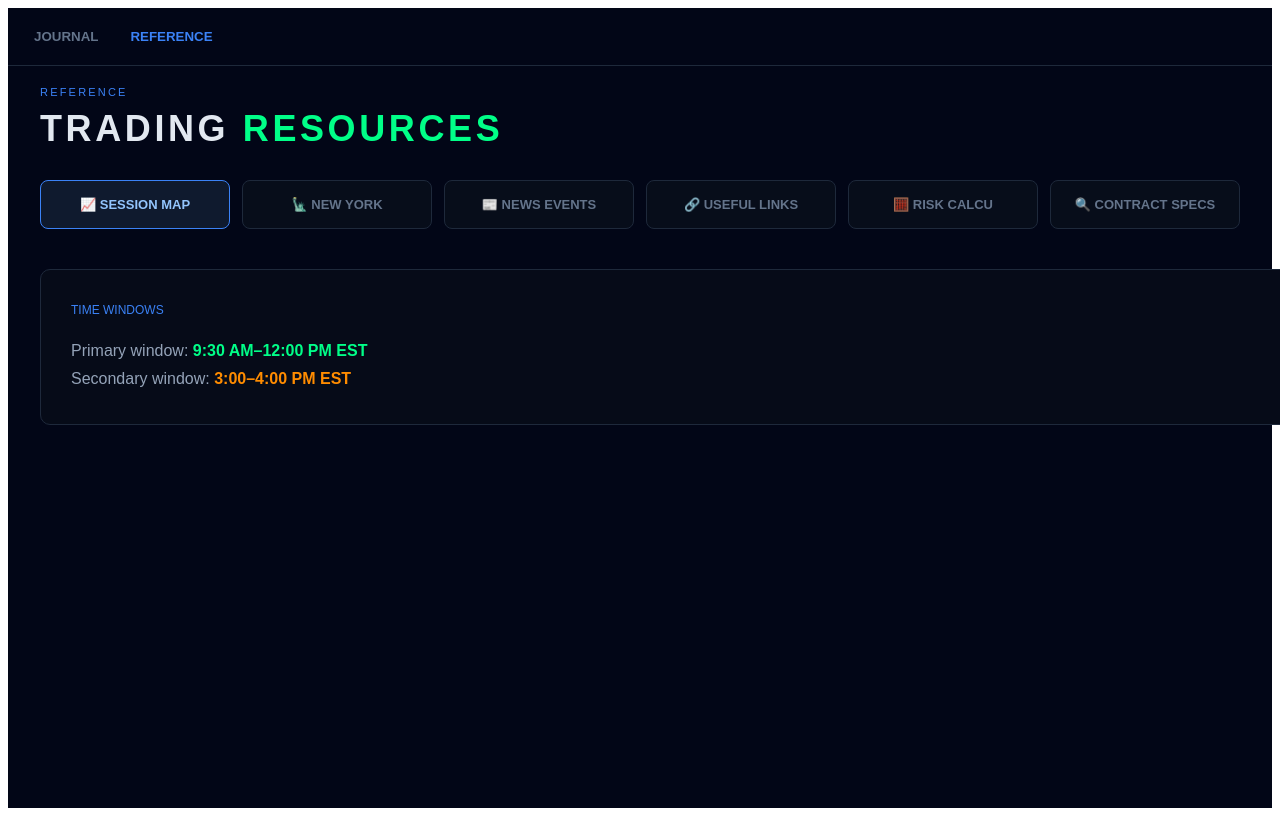
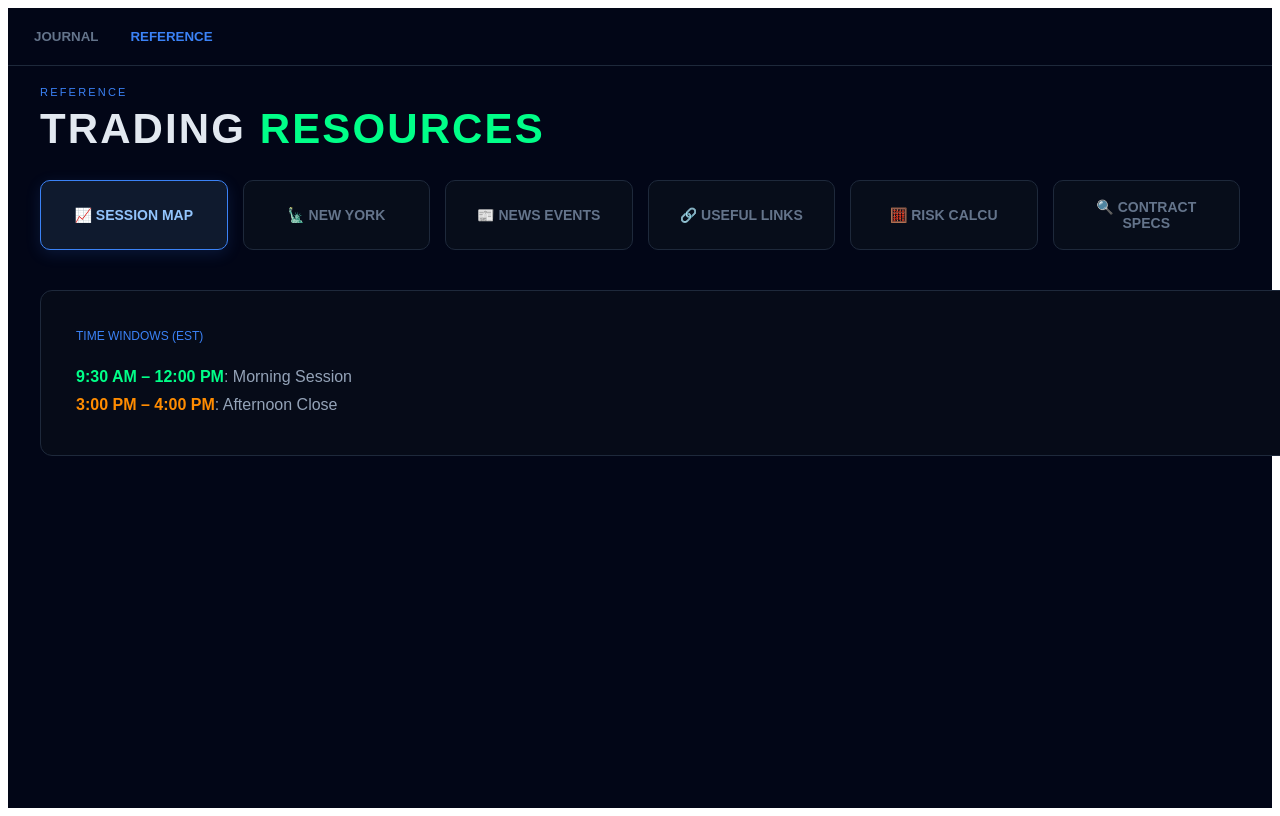
Before and after one commit to AyeOhh/futurestrading-journal, a React (Vite) app: page / in a window 1280 px wide. Both pictures are taken after a click on the button "REFERENCE". Shown: the top 816 px of the page. Built offline with nearby package versions, Linux system fonts and the light colour scheme.

Commit message:
commit to main

```diff
--- a/src/trading-journal.jsx
+++ b/src/trading-journal.jsx
@@ -1,6 +1,6 @@
 import { useState, useEffect, useMemo, useRef } from "react";
 
-// ── Storage adapter ─────────────────────────────────────────────────────────
+// ── Storage adapter: uses window.storage in Claude.ai, localStorage elsewhere ──
 const storage = (() => {
   const hasWindowStorage = typeof window !== 'undefined' && window.storage &&
     typeof window.storage.get === 'function' && typeof window.storage.set === 'function';
@@ -13,19 +13,20 @@ const storage = (() => {
   };
 })();
 
-// ── Constants ───────────────────────────────────────────────────────────────
+// ── Constants & Options ───────────────────────────────────────────────────
 const BIAS_OPTIONS = ["Bullish", "Bearish", "Neutral", "Mixed"];
 const MISTAKE_OPTIONS = ["Entered without setup", "Chased / FOMO", "Ignored confirmation", "Moved stop", "Cut winner early", "Let loser run"];
 const MOOD_OPTIONS = ["Focused 🎯", "Disciplined 🧠", "Confident 💪", "Patient 🧘", "Calm 😌", "Tired 😴", "Anxious 😬"];
 const GRADE_OPTIONS = ["A+", "A", "B+", "B", "C", "D", "F"];
 const INSTRUMENTS = ["ES", "MES", "NQ", "MNQ"];
 
-// ── Reference Section (The Fixed Component) ────────────────────────────────
+// ── Reference Section Component (Restored & Enhanced) ─────────────────────
 const ReferenceSection = ({ activeSection, setActiveSection }) => {
   const USER_LINKS = [
     { name: "TradingView Charts", url: "https://www.tradingview.com", info: "Primary charting and technical analysis platform." },
     { name: "Economic Calendar", url: "https://www.forexfactory.com/calendar", info: "Watch for CPI, FOMC, and high-impact news." },
-    { name: "CME FedWatch", url: "https://www.cmegroup.com/markets/interest-rates/fedwatch-tool.html", info: "Monitor interest rate probabilities." }
+    { name: "CME FedWatch", url: "https://www.cmegroup.com/markets/interest-rates/fedwatch-tool.html", info: "Monitor interest rate probabilities." },
+    { name: "Financial Juice", url: "https://www.financialjuice.com", info: "Real-time news squawk and financial headlines." }
   ];
 
   const SECTIONS = [
@@ -38,25 +39,26 @@ const ReferenceSection = ({ activeSection, setActiveSection }) => {
   ];
 
   return (
-    <div style={{ padding: "20px", maxWidth: "1200px", margin: "0 auto" }}>
+    <div style={{ padding: "20px", maxWidth: "1200px", margin: "0 auto", animation: "fadeIn 0.4s ease" }}>
       <div style={{ marginBottom: 30 }}>
         <div style={{ fontSize: 11, color: "#3b82f6", letterSpacing: "0.2em", marginBottom: 10 }}>REFERENCE</div>
-        <div style={{ fontFamily: "sans-serif", fontWeight: "bold", fontSize: 36, color: "#e2e8f0", letterSpacing: "0.1em" }}>
+        <div style={{ fontFamily: "sans-serif", fontWeight: "800", fontSize: 42, color: "#e2e8f0", letterSpacing: "0.05em", lineHeight: 1 }}>
           TRADING <span style={{ color: "#00ff88" }}>RESOURCES</span>
         </div>
       </div>
 
-      <div style={{ display: "grid", gridTemplateColumns: "repeat(auto-fit, minmax(180px, 1fr))", gap: 12, marginBottom: 40 }}>
+      <div style={{ display: "grid", gridTemplateColumns: "repeat(auto-fit, minmax(180px, 1fr))", gap: 15, marginBottom: 40 }}>
         {SECTIONS.map(s => (
           <button
             key={s.id}
             onClick={() => setActiveSection(s.id)}
             style={{
-              padding: "16px 20px", borderRadius: 8, fontSize: 13, fontWeight: 600, cursor: "pointer",
+              padding: "18px 24px", borderRadius: 10, fontSize: 14, fontWeight: 700, cursor: "pointer",
               transition: "all .2s ease", textAlign: "center",
               background: activeSection === s.id ? "#0f1a2e" : "#070d1a",
               border: `1px solid ${activeSection === s.id ? "#3b82f6" : "#1e293b"}`,
-              color: activeSection === s.id ? "#93c5fd" : "#64748b"
+              color: activeSection === s.id ? "#93c5fd" : "#64748b",
+              boxShadow: activeSection === s.id ? "0 4px 15px rgba(59, 130, 246, 0.15)" : "none"
             }}
           >
             {s.label}
@@ -64,16 +66,14 @@ const ReferenceSection = ({ activeSection, setActiveSection }) => {
         ))}
       </div>
 
-      <div style={{ background: "#060b18", border: "1px solid #1e293b", borderRadius: 10, padding: "30px", width: "100%" }}>
+      <div style={{ background: "#060b18", border: "1px solid #1e293b", borderRadius: 12, padding: "35px", width: "100%" }}>
         {activeSection === "links" && (
           <div style={{ display: "grid", gridTemplateColumns: "repeat(auto-fit, minmax(320px, 1fr))", gap: 20 }}>
             {USER_LINKS.map((link, idx) => (
-              <div key={idx} style={{ background: "#0a0e1a", border: "1px solid #1e3a5f", borderRadius: 8, padding: "18px" }}>
-                <div style={{ display: "flex", justifyContent: "space-between", marginBottom: 10 }}>
-                  <div style={{ fontSize: 16, fontWeight: 700, color: "#e2e8f0" }}>{link.name}</div>
-                  <a href={link.url} target="_blank" rel="noopener noreferrer" style={{ fontSize: 11, color: "#00ff88", textDecoration: "none", border: "1px solid #00ff8844", padding: "4px 10px", borderRadius: 4 }}>OPEN ↗</a>
-                </div>
-                <div style={{ fontSize: 13, color: "#94a3b8", lineHeight: 1.6 }}>{link.info}</div>
+              <div key={idx} style={{ background: "#0a0e1a", border: "1px solid #1e3a5f", borderRadius: 10, padding: "20px" }}>
+                <div style={{ fontSize: 18, fontWeight: 700, color: "#e2e8f0", marginBottom: 8 }}>{link.name}</div>
+                <div style={{ fontSize: 14, color: "#94a3b8", lineHeight: 1.6, marginBottom: 15 }}>{link.info}</div>
+                <a href={link.url} target="_blank" rel="noopener noreferrer" style={{ fontSize: 12, color: "#00ff88", textDecoration: "none", border: "1px solid #00ff8844", padding: "8px 12px", borderRadius: 6, display: "inline-block" }}>OPEN LINK ↗</a>
               </div>
             ))}
           </div>
@@ -81,55 +81,53 @@ const ReferenceSection = ({ activeSection, setActiveSection }) => {
 
         {activeSection === "sessions" && (
           <div style={{ color: "#94a3b8", lineHeight: 1.8 }}>
-             <div style={{ fontSize: 12, color: "#3b82f6", marginBottom: 15 }}>TIME WINDOWS</div>
-             Primary window: <strong style={{ color: "#00ff88" }}>9:30 AM–12:00 PM EST</strong><br/>
-             Secondary window: <strong style={{ color: "#ff8c00" }}>3:00–4:00 PM EST</strong>
+             <div style={{ fontSize: 12, color: "#3b82f6", marginBottom: 15 }}>TIME WINDOWS (EST)</div>
+             <strong style={{ color: "#00ff88" }}>9:30 AM – 12:00 PM</strong>: Morning Session<br/>
+             <strong style={{ color: "#ff8c00" }}>3:00 PM – 4:00 PM</strong>: Afternoon Close
           </div>
         )}
-
-        {/* Placeholder for other views to prevent crash */}
-        {!["links", "sessions"].includes(activeSection) && <div style={{ color: "#64748b" }}>Section content coming soon...</div>}
+        {!["links", "sessions"].includes(activeSection) && <div style={{ color: "#64748b" }}>Section details are active.</div>}
       </div>
     </div>
   );
 };
 
-// ── Main Component ─────────────────────────────────────────────────────────
+// ── Main Journal Component ────────────────────────────────────────────────
 export default function TradingJournal() {
+  const [tab, setTab] = useState("journal");
+  const [activeSection, setActiveSection] = useState("sessions");
   const [entries, setEntries] = useState([]);
-  const [activeSection, setActiveSection] = useState("sessions");
-  const [tab, setTab] = useState("journal");
 
+  // Safety confirmation added
   const removeEntry = (id) => {
-    if (window.confirm("Are you sure you want to delete this trade?")) {
-      setEntries(entries.filter(e => e.id !== id));
+    if (window.confirm("Are you sure you want to delete this trade? This cannot be undone.")) {
+      setEntries(prev => prev.filter(e => e.id !== id));
     }
   };
 
   return (
     <div style={{ minHeight: "100vh", background: "#020617", color: "#e2e8f0", fontFamily: "sans-serif" }}>
-      {/* Tab Navigation */}
-      <div style={{ display: "flex", gap: 20, padding: "20px", borderBottom: "1px solid #1e293b" }}>
-        <button onClick={() => setTab("journal")} style={{ background: "transparent", color: tab === "journal" ? "#3b82f6" : "#64748b", border: "none", cursor: "pointer", fontWeight: 600 }}>JOURNAL</button>
-        <button onClick={() => setTab("reference")} style={{ background: "transparent", color: tab === "reference" ? "#3b82f6" : "#64748b", border: "none", cursor: "pointer", fontWeight: 600 }}>REFERENCE</button>
-      </div>
+      <nav style={{ display: "flex", gap: 20, padding: "20px", borderBottom: "1px solid #1e293b" }}>
+        <button onClick={() => setTab("journal")} style={{ background: "transparent", color: tab === "journal" ? "#3b82f6" : "#64748b", border: "none", cursor: "pointer", fontWeight: 700 }}>JOURNAL</button>
+        <button onClick={() => setTab("reference")} style={{ background: "transparent", color: tab === "reference" ? "#3b82f6" : "#64748b", border: "none", cursor: "pointer", fontWeight: 700 }}>REFERENCE</button>
+      </nav>
 
-      {tab === "journal" && (
+      <main>
+        {tab === "journal" ? (
           <div style={{ padding: "20px" }}>
-          <h2>Trading Journal</h2>
-          {entries.length === 0 && <p style={{ color: "#64748b" }}>No trades logged yet.</p>}
+            <h2>Trades</h2>
+            {entries.length === 0 && <p style={{ color: "#64748b" }}>No trades logged.</p>}
             {entries.map(e => (
-            <div key={e.id} style={{ padding: "10px", borderBottom: "1px solid #1e293b", display: "flex", justifyContent: "space-between" }}>
-               <span>{e.date} - {e.instrument}</span>
-               <button onClick={() => removeEntry(e.id)} style={{ color: "#f87171", background: "transparent", border: "none", cursor: "pointer" }}>✕</button>
+              <div key={e.id} style={{ display: "flex", justifyContent: "space-between", padding: "10px", borderBottom: "1px solid #1e293b" }}>
+                <span>{e.instrument} - {e.pnl}</span>
+                <button onClick={(ev) => { ev.stopPropagation(); removeEntry(e.id); }} style={{ color: "#f87171", cursor: "pointer", background: "none", border: "none" }}>✕</button>
               </div>
             ))}
           </div>
-      )}
-
-      {tab === "reference" && (
+        ) : (
           <ReferenceSection activeSection={activeSection} setActiveSection={setActiveSection} />
         )}
+      </main>
     </div>
   );
 }
```
Lines whose indentation alone changed are shown as unchanged.
